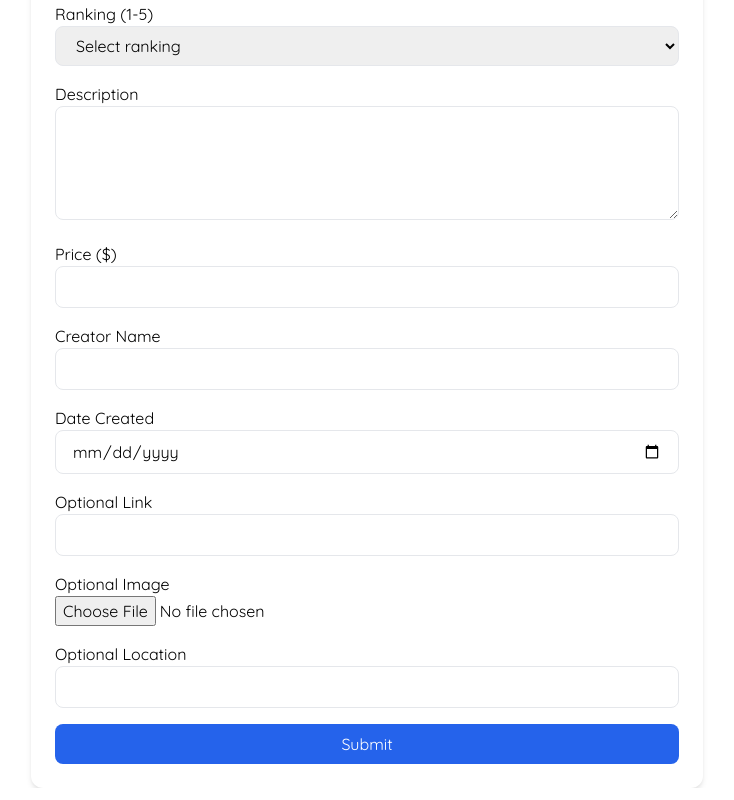
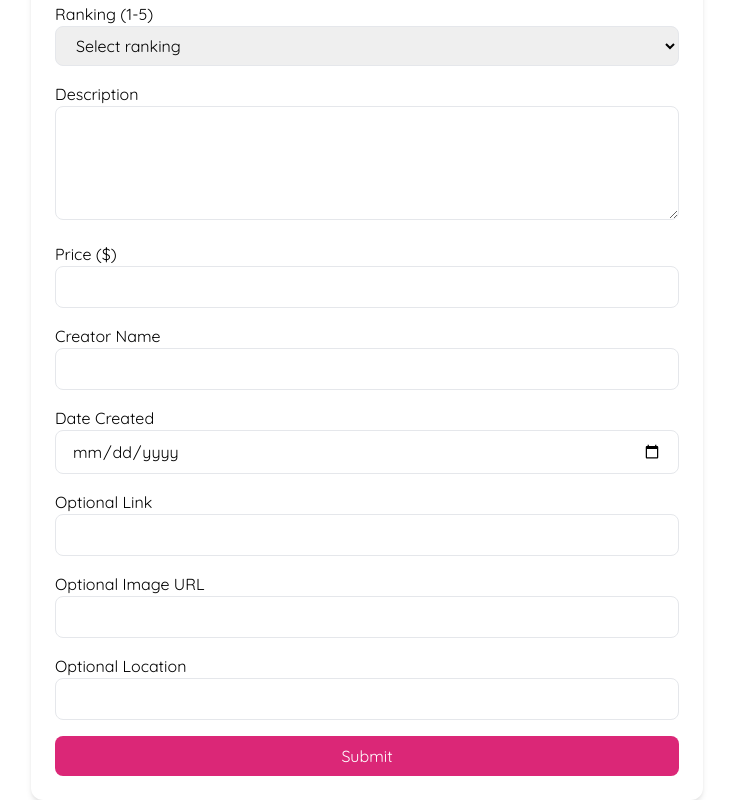
Before and after one commit to haianhng31/Powerpuff-girls, a React (Create React App) app in the folder frontend/: page /TravelTab in a window 1280 px wide. Shown: the part 428-1228 px from the top of the page, without its empty margins (273-1007 px from the left). Built offline with nearby package versions, Linux system fonts and the light colour scheme.

Commit message:
Changed backend to port 5000, made imageUrl optional in article schema, fixed connection from react to backend

```diff
--- a/frontend/src/Components/ArticleForm.js
+++ b/frontend/src/Components/ArticleForm.js
@@ -165,11 +165,12 @@ const ArticleForm = () => {
                     />
                 </div>
                 <div>
-                    <label className="block font-medium">Optional Image</label>
+                    <label className="block font-medium">Optional Image URL</label>
                     <input
-                        type="file"
-                        name="imageURL"
-                        className="w-full"
+                        type="url"
+                        name="imageUrl"
+                        className="w-full border rounded-lg px-4 py-2"
+                        value={formData.imageUrl}
                         onChange={handleChange}
                     />
                 </div>
@@ -177,7 +178,7 @@ const ArticleForm = () => {
                     <label className="block font-medium">Optional Location</label>
                     <input
                         type="text"
-                        name="locationID"
+                        name="locationId"
                         className="w-full border rounded-lg px-4 py-2"
                         value={formData.locationId}
                         onChange={handleChange}
@@ -185,7 +186,7 @@ const ArticleForm = () => {
                 </div>
                 <button
                     type="submit"
-                    className="w-full bg-blue-600 text-white py-2 px-4 rounded-lg hover:bg-blue-700"
+                    className="w-full bg-pink-600 text-white py-2 px-4 rounded-lg hover:bg-pink-700"
                 >
                     Submit
                 </button>
```
Also changed, not shown: 2 other files (tests, documents, lock files or other folders).
